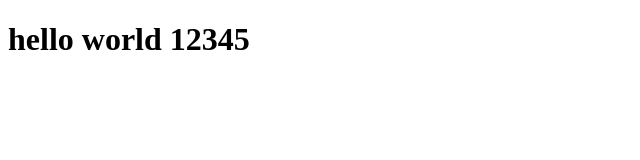
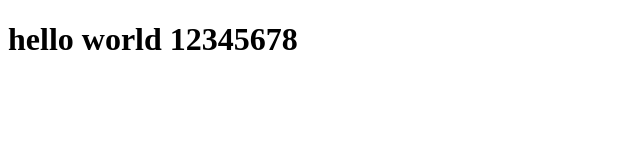
Before and after one commit to acpawar22/New-HTML, a plain HTML site: page index.html in a window 1280 px wide. Shown: the full height of the page, 0-640 px from the left. Drawn offline with Linux system fonts and the light colour scheme.

Commit message:
DEV changes

```diff
--- a/index.html
+++ b/index.html
@@ -8,7 +8,7 @@
 </head>
 
 <body>
-    <h1> hello world   12345</h1>
+    <h1> hello world   12345678</h1>
 </body>
 
 </html>
```
